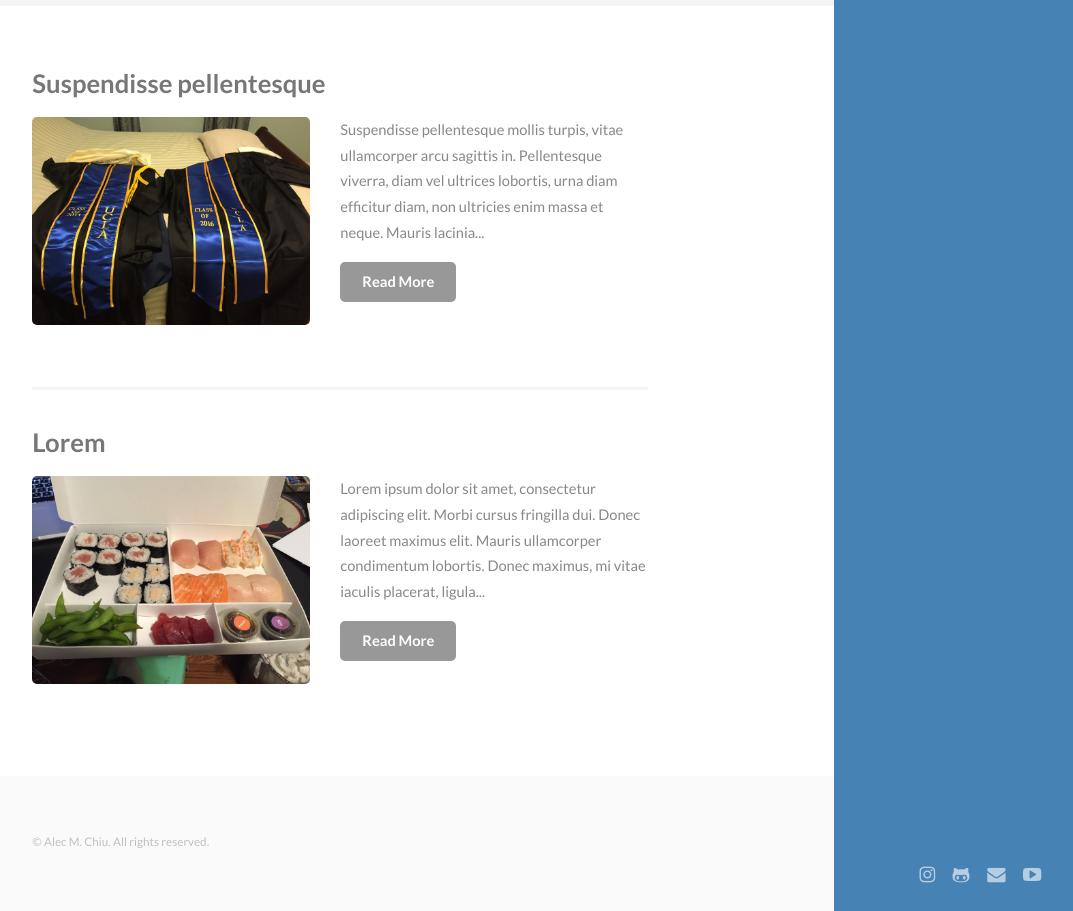
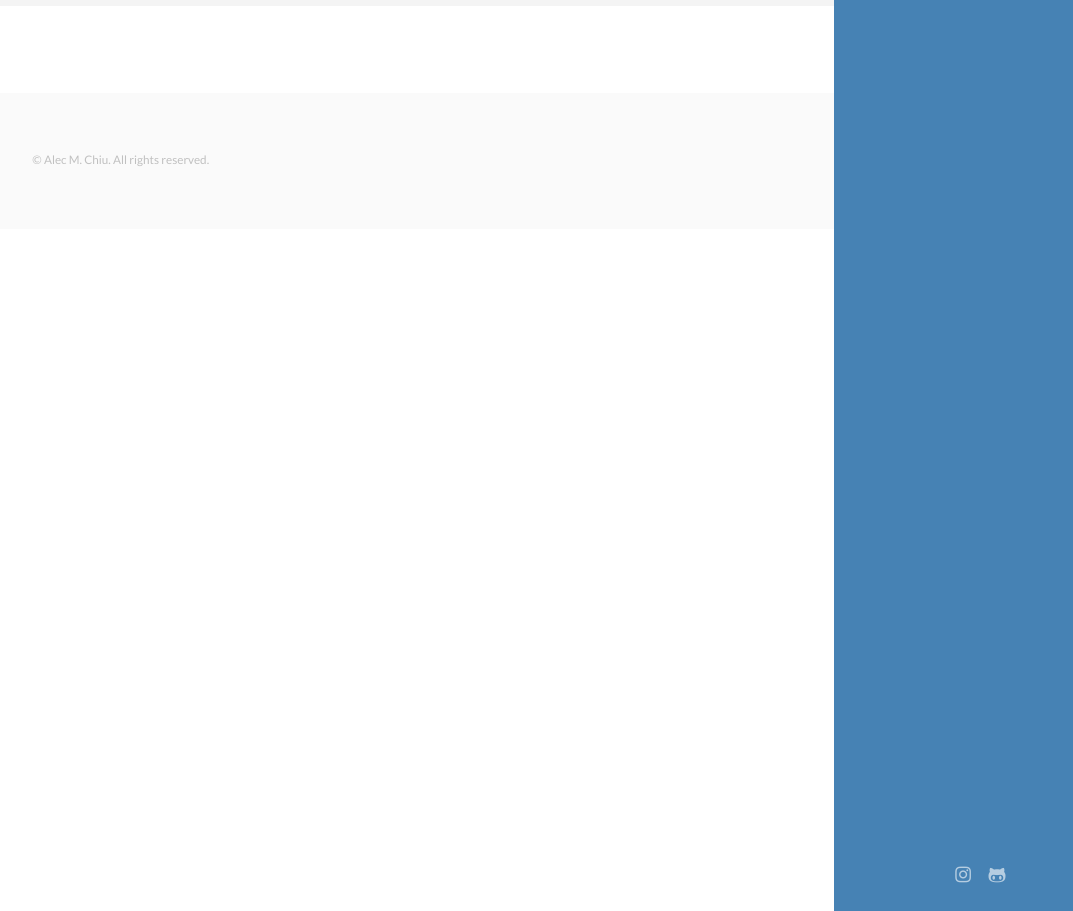
Before and after one commit to alecmchiu/alecmchiu.github.io, a Jekyll site: the page built from blog/index.html, in a window 1280 px wide and 1400 px high, scrolled down 584 px. Shown: the part 489-1400 px from the top of the window, without its empty margins (153-1226 px from the left). Built offline with Jekyll 4.4.1, drawn with Linux system fonts in a browser that asks for light colours.

Commit message:
Removing extraneous things

```diff
--- a/_includes/header.html
+++ b/_includes/header.html
@@ -16,8 +16,6 @@
             <ul class="icons">
                 <li><a href="http://www.instagram.com/alecmchiu/" class="icon fa-instagram"><span class="label">Instagram</span></a></li>
                 <li><a href="http://www.github.com/alecmchiu" class="icon fa-github-alt"><span class="label">Github</span></a></li>
-                <li><a href="#" class="icon fa-envelope"><span class="label">Email</span></a></li>
-		<li><a href="#" class="icon fa-youtube-play"><span class="label">YouTube</span></a></li>
             </ul>
         </footer>
     </section>
--- a/_posts/2015-01-30-Lorem.markdown
+++ /dev/null
@@ -1,13 +0,0 @@
----
-layout: post
----
-<img src="{{ site.baseurl }}/images/pic02.jpg">
-Lorem ipsum dolor sit amet, consectetur adipiscing elit. Morbi cursus fringilla dui. Donec laoreet maximus elit. Mauris ullamcorper condimentum lobortis. Donec maximus, mi vitae iaculis placerat, ligula mi maximus lectus, ac varius mi nulla id neque. Quisque porta eros nisi, eu fringilla urna dictum vitae. Vestibulum id metus eu nisl sodales consectetur. Phasellus et ultrices lacus.
-
-Curabitur orci turpis, egestas placerat velit eget, dictum pellentesque ipsum. Suspendisse potenti. Suspendisse ac maximus arcu. Sed ut mattis ex. Pellentesque habitant morbi tristique senectus et netus et malesuada fames ac turpis egestas. Vestibulum eleifend odio vitae varius aliquam. Quisque ac pretium nisi. Curabitur tempus urna ac ultrices commodo.
-
-Curabitur iaculis est at mattis mattis. Aliquam erat volutpat. Etiam vitae cursus quam. Nunc ultricies nunc non lorem fringilla cursus. Etiam dapibus libero ac turpis accumsan pulvinar. Sed auctor velit eget mi consequat bibendum. Aliquam interdum purus eget metus pretium ullamcorper.
-
-Pellentesque feugiat ex non ligula commodo, eget varius tortor pellentesque. Pellentesque id tortor felis. Cras fringilla ante eget orci laoreet, non consequat urna suscipit. Pellentesque luctus ac nulla vitae porttitor. Proin sed tortor quis magna efficitur efficitur a id leo. Donec efficitur augue et laoreet maximus. Ut semper egestas porttitor. Phasellus sagittis vulputate sem at laoreet.
-
-Sed lobortis urna ut mi volutpat, sit amet euismod sapien tincidunt. Nulla facilisi. Pellentesque quis tempus neque. Mauris dictum ac sapien nec congue. In hac habitasse platea dictumst. Duis id pellentesque nisl. Morbi eget massa magna.
--- a/_posts/2015-02-06-welcome-to-jekyll.markdown
+++ /dev/null
@@ -1,13 +0,0 @@
----
-layout: post
-title:  "Suspendisse pellentesque"
-date:   2015-02-06 14:37:44
-categories: update
----
-
-<img src="{{ site.baseurl }}/images/pic01.jpg">
-Suspendisse pellentesque mollis turpis, vitae ullamcorper arcu sagittis in. Pellentesque viverra, diam vel ultrices lobortis, urna diam efficitur diam, non ultricies enim massa et neque. Mauris lacinia purus nibh, ac consequat mi molestie ac. Suspendisse at sapien ac magna posuere imperdiet eget id nisi. Nulla facilisi. Pellentesque id magna eu sapien consectetur pulvinar nec eget massa. Nunc ut volutpat felis. Vestibulum pharetra ligula vel mattis aliquam. Etiam tempor vitae nulla nec euismod. Vivamus eget justo libero. Curabitur dictum, turpis vel porttitor semper, elit turpis vehicula nibh, quis mollis metus tortor at magna.
-
-Maecenas posuere sodales magna id tincidunt. Nunc sapien ipsum, efficitur et mauris nec, tristique gravida leo. Donec at bibendum lectus, sit amet fringilla risus. Donec et justo mi. In risus risus, faucibus eget eros eget, tincidunt posuere purus. Maecenas porta lacus metus, nec varius enim egestas ac. In hac habitasse platea dictumst. Nullam a nisi nulla. Nam vel varius enim, sit amet fringilla massa. Proin vel aliquam felis, quis scelerisque arcu.
-
-Sed consequat mi id malesuada efficitur. Vestibulum efficitur tortor ut dictum porta. Morbi dapibus viverra risus, et laoreet lorem commodo et. Donec hendrerit posuere magna a efficitur. Nullam euismod eget nulla eget iaculis. Donec porttitor faucibus porta. Morbi et risus dolor. Mauris venenatis sem id neque hendrerit ultrices.
--- a/_posts/2015-02-17-Curabitur.markdown
+++ b/_posts/2015-02-17-Curabitur.markdown
@@ -1,7 +1,7 @@
 ---
 layout: post
 ---
-<img src="{{ site.baseurl }}/images/pic03.jpg">
+<img src="https://docs.google.com/uc?id=0B9BIj_pWs6Z4eDdVR3VKa19KNzA">
 Curabitur orci turpis, egestas placerat velit eget, dictum pellentesque ipsum. Suspendisse potenti. Suspendisse ac maximus arcu. Sed ut mattis ex. Pellentesque habitant morbi tristique senectus et netus et malesuada fames ac turpis egestas. Vestibulum eleifend odio vitae varius aliquam. Quisque ac pretium nisi. Curabitur tempus urna ac ultrices commodo.
 
 Curabitur iaculis est at mattis mattis. Aliquam erat volutpat. Etiam vitae cursus quam. Nunc ultricies nunc non lorem fringilla cursus. Etiam dapibus libero ac turpis accumsan pulvinar. Sed auctor velit eget mi consequat bibendum. Aliquam interdum purus eget metus pretium ullamcorper.
```
Also changed, not shown: index.html (+1 -15 lines).
